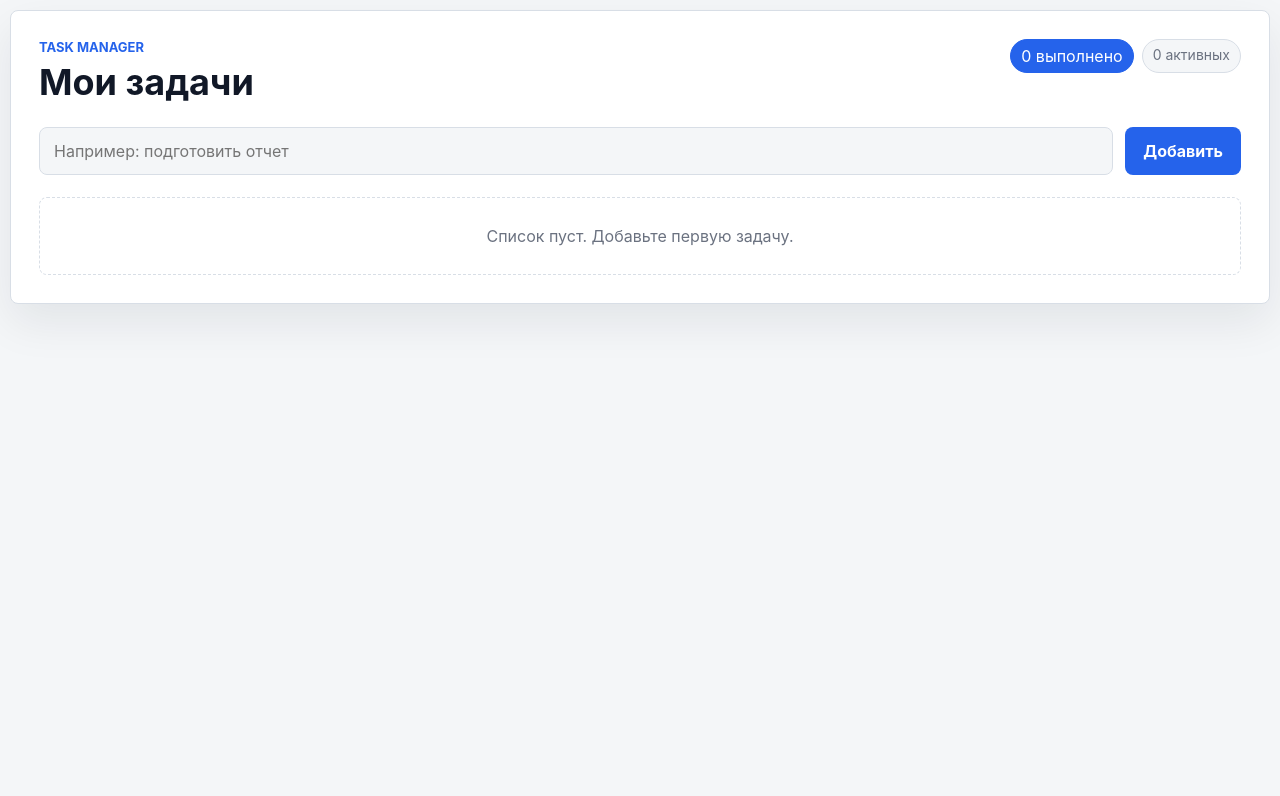
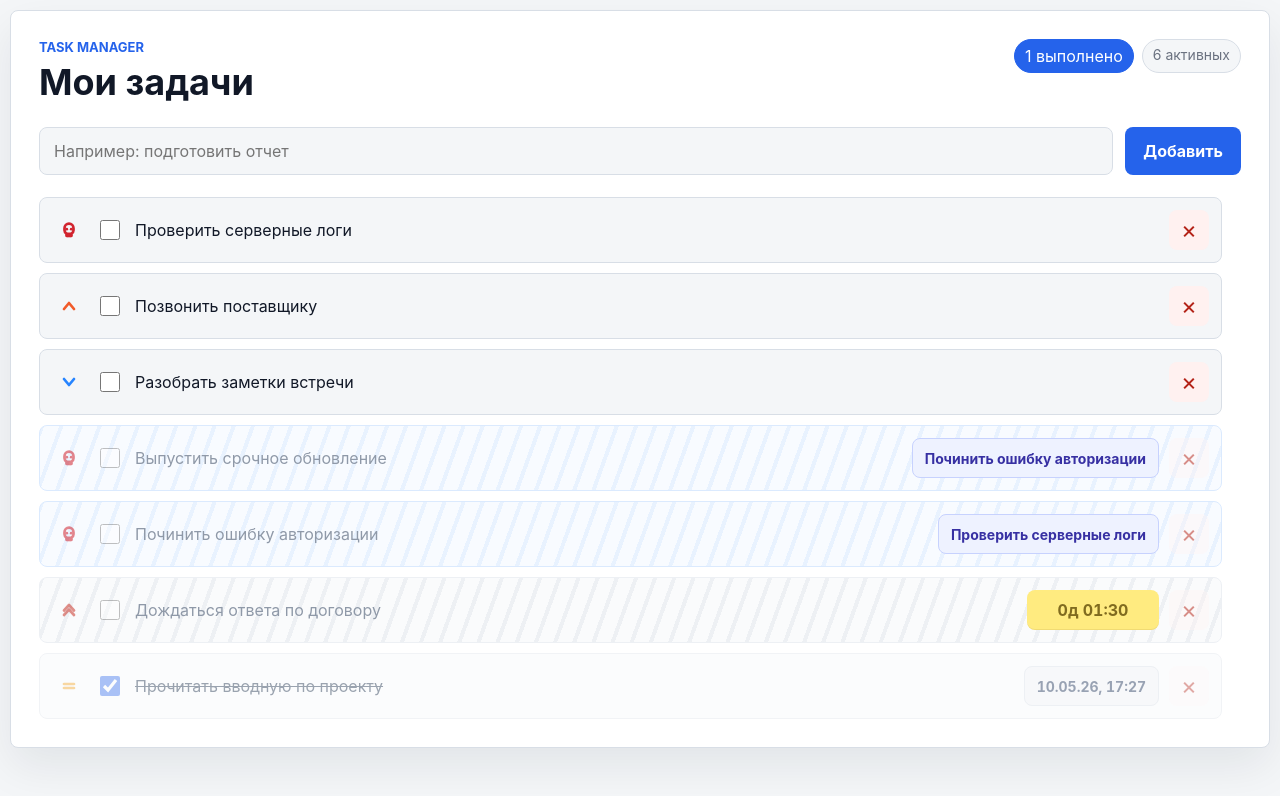
Before and after one commit to SergeBaban0v/task-manager, a React (Vite) app: page / in a window 1280 px wide. Shown: the top 796 px of the page. Built offline with nearby package versions, Linux system fonts and the light colour scheme.

Commit message:
Improve PWA startup and demo state

```diff
--- a/src/App.jsx
+++ b/src/App.jsx
@@ -14,6 +14,10 @@ const DEFAULT_PRIORITY = 'medium'
 const PRIORITY_MENU_WIDTH = 184
 const PRIORITY_MENU_HEIGHT = 202
 const PRIORITY_MENU_GAP = 6
+const WINDOW_SIZE_INITIALIZED_KEY = 'task-manager.window.initialized'
+const INITIAL_WINDOW_MIN_WIDTH = 760
+const INITIAL_WINDOW_MAX_WIDTH = 980
+const INITIAL_WINDOW_HEIGHT = 720
 
 const PRIORITIES = [
   { id: 'critical', label: 'Критический', icon: 'skull', rank: 0 },
@@ -22,6 +26,92 @@ const PRIORITIES = [
   { id: 'medium', label: 'Средний', icon: 'equals', rank: 3 },
   { id: 'low', label: 'Низкий', icon: 'down', rank: 4 },
 ]
+
+function getInitialDemoTasks(currentTime = Date.now()) {
+  return [
+    {
+      id: 'demo-production-release',
+      title: 'Выпустить срочное обновление',
+      description:
+        'Критическая задача. Она зависит от блокера ниже, поэтому блокер визуально поднимает приоритет всей цепочки.',
+      dependencies: ['demo-fix-auth-bug'],
+      priority: 'critical',
+      completed: false,
+      completedAt: null,
+      createdAt: currentTime - 7 * 60000,
+      holdUntil: null,
+    },
+    {
+      id: 'demo-fix-auth-bug',
+      title: 'Починить ошибку авторизации',
+      description:
+        'Эта задача блокирует критический релиз. Ее собственный приоритет средний, но в списке она отображается как критическая.',
+      dependencies: ['demo-check-logs'],
+      priority: 'medium',
+      completed: false,
+      completedAt: null,
+      createdAt: currentTime - 12 * 60000,
+      holdUntil: null,
+    },
+    {
+      id: 'demo-check-logs',
+      title: 'Проверить серверные логи',
+      description:
+        'Нижний блокер цепочки. Через зависимости получает максимальный приоритет заблокированной срочной задачи.',
+      dependencies: [],
+      priority: 'low',
+      completed: false,
+      completedAt: null,
+      createdAt: currentTime - 18 * 60000,
+      holdUntil: null,
+    },
+    {
+      id: 'demo-call-supplier',
+      title: 'Позвонить поставщику',
+      description: 'Обычная активная задача с высоким приоритетом.',
+      dependencies: [],
+      priority: 'high',
+      completed: false,
+      completedAt: null,
+      createdAt: currentTime - 3 * 60000,
+      holdUntil: null,
+    },
+    {
+      id: 'demo-wait-reply',
+      title: 'Дождаться ответа по договору',
+      description:
+        'Пример ручного hold. Таймер показывает, когда задача вернется в активные.',
+      dependencies: [],
+      priority: 'very-high',
+      completed: false,
+      completedAt: null,
+      createdAt: currentTime - 45 * 60000,
+      holdUntil: currentTime + 90 * 60000,
+    },
+    {
+      id: 'demo-write-notes',
+      title: 'Разобрать заметки встречи',
+      description: 'Низкоприоритетная задача без блокировок.',
+      dependencies: [],
+      priority: 'low',
+      completed: false,
+      completedAt: null,
+      createdAt: currentTime - 25 * 60000,
+      holdUntil: null,
+    },
+    {
+      id: 'demo-read-brief',
+      title: 'Прочитать вводную по проекту',
+      description: 'Закрытая задача. Ее можно снова открыть через чекбокс.',
+      dependencies: [],
+      priority: 'medium',
+      completed: true,
+      completedAt: currentTime - 20 * 60000,
+      createdAt: currentTime - 2 * 60 * 60000,
+      holdUntil: null,
+    },
+  ]
+}
 
 const RELATION_TYPES = [
   { id: 'depends-on', label: 'зависит от' },
@@ -202,7 +292,7 @@ function readStoredTasks() {
     const savedTasks = localStorage.getItem(STORAGE_KEY)
 
     if (!savedTasks) {
-      return []
+      return normalizeTasks(getInitialDemoTasks())
     }
 
     const parsedTasks = JSON.parse(savedTasks)
@@ -387,11 +477,28 @@ function App() {
       return
     }
 
-    const targetWidth = Math.min(980, window.screen.availWidth)
-    const targetHeight = Math.min(360, window.screen.availHeight)
+    try {
+      if (localStorage.getItem(WINDOW_SIZE_INITIALIZED_KEY)) {
+        return
+      }
 
-    if (window.outerWidth > targetWidth || window.outerHeight > targetHeight) {
-      window.resizeTo(targetWidth, targetHeight)
+      const targetWidth = Math.min(
+        INITIAL_WINDOW_MAX_WIDTH,
+        Math.max(INITIAL_WINDOW_MIN_WIDTH, window.outerWidth),
+        window.screen.availWidth,
+      )
+      const targetHeight = Math.min(
+        INITIAL_WINDOW_HEIGHT,
+        window.screen.availHeight,
+      )
+
+      if (window.outerWidth < targetWidth || window.outerHeight < targetHeight) {
+        window.resizeTo(targetWidth, targetHeight)
+      }
+
+      localStorage.setItem(WINDOW_SIZE_INITIALIZED_KEY, 'true')
+    } catch {
+      // Some browsers disallow programmatic resizing for PWA windows.
     }
   }, [])
 
```
